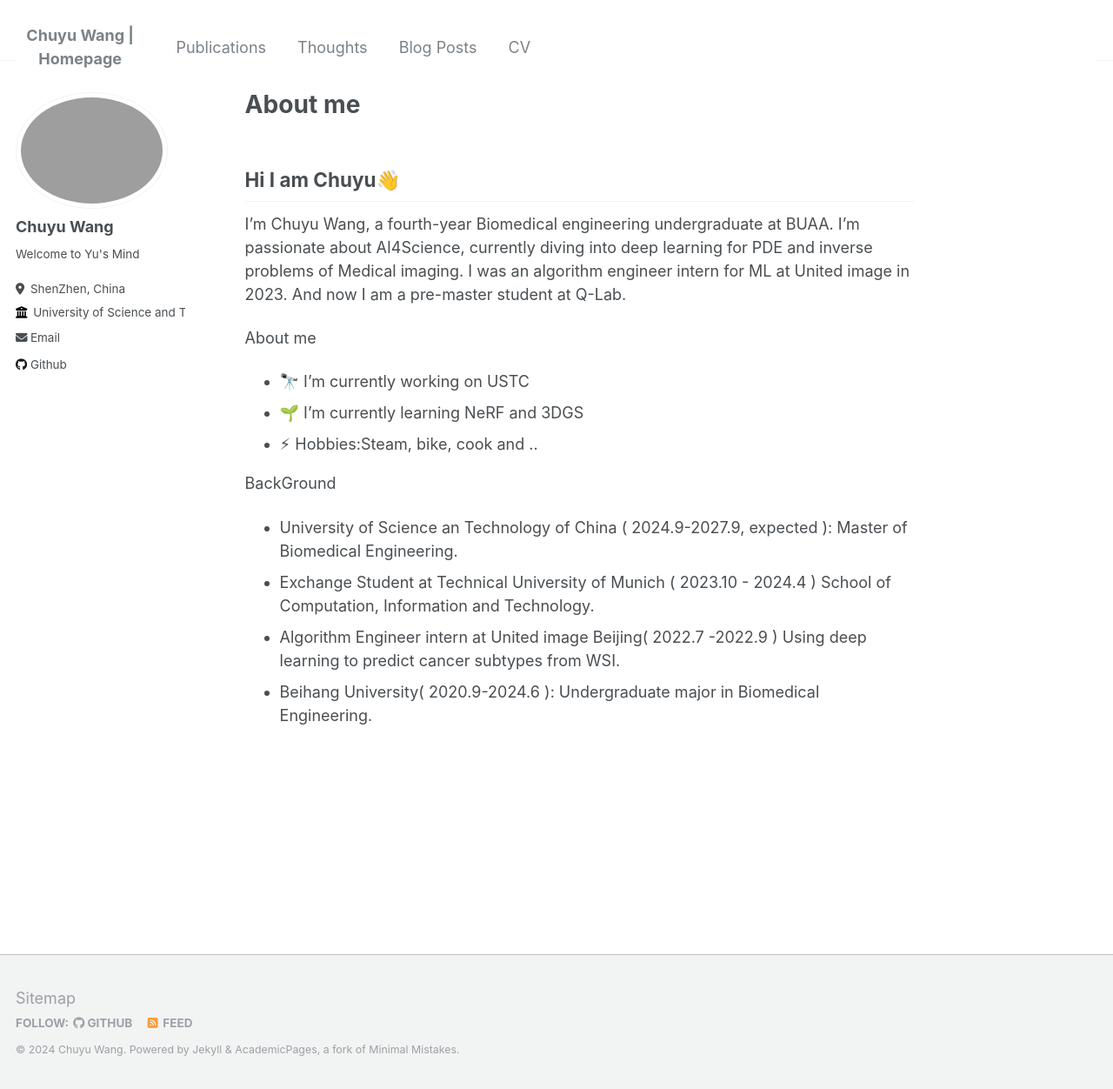
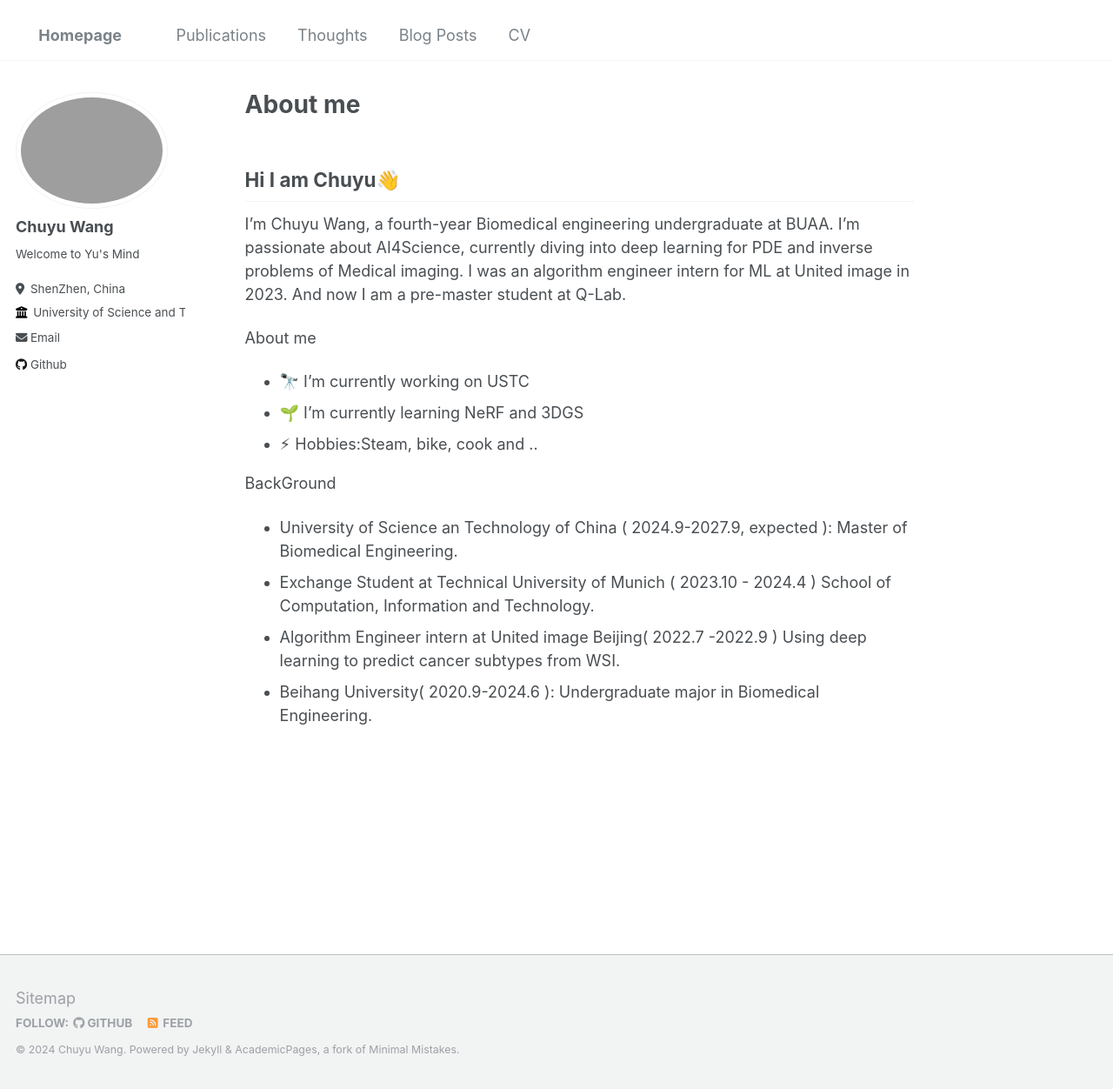
Before and after one commit to ChuyuWang949/ChuyuWang.github.io, a Jekyll site: the page built from _pages/about.md, in a window 1280 px wide and 1252 px high. Shown: the whole window at 87% size. Built offline with Jekyll 4.4.1, drawn with Linux system fonts in a browser that asks for light colours.

Commit message:
Update _config.yml

```diff
--- a/_config.yml
+++ b/_config.yml
@@ -8,7 +8,7 @@
 
 # Basic Site Settings
 locale                   : "en-US"
-title                    : "Chuyu Wang | Homepage"
+title                    : "Homepage"
 title_separator          : "|"
 name                     : &name "Chuyu Wang"
 description              : &description "Here is Chuyu's personal website"
```
